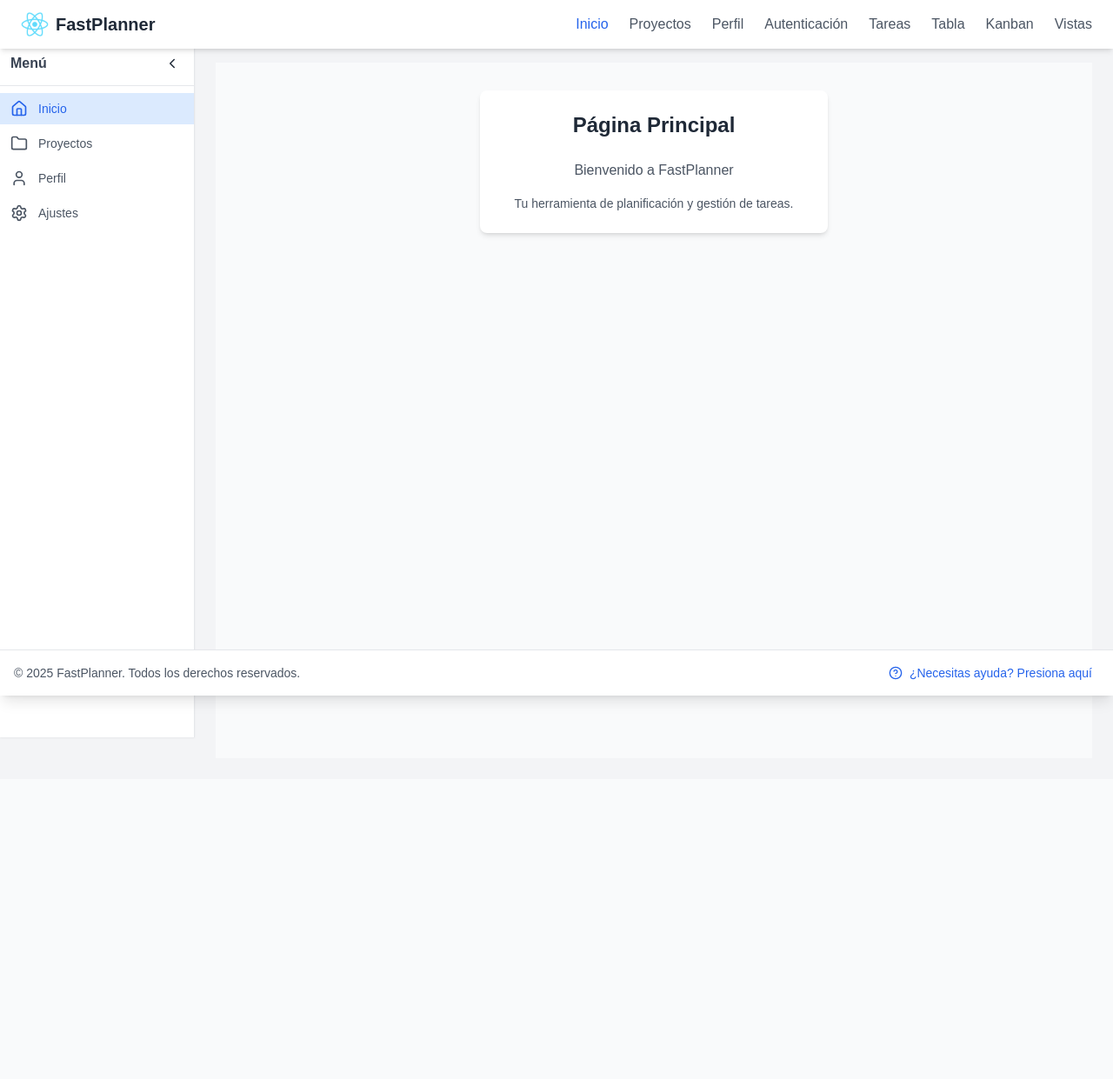
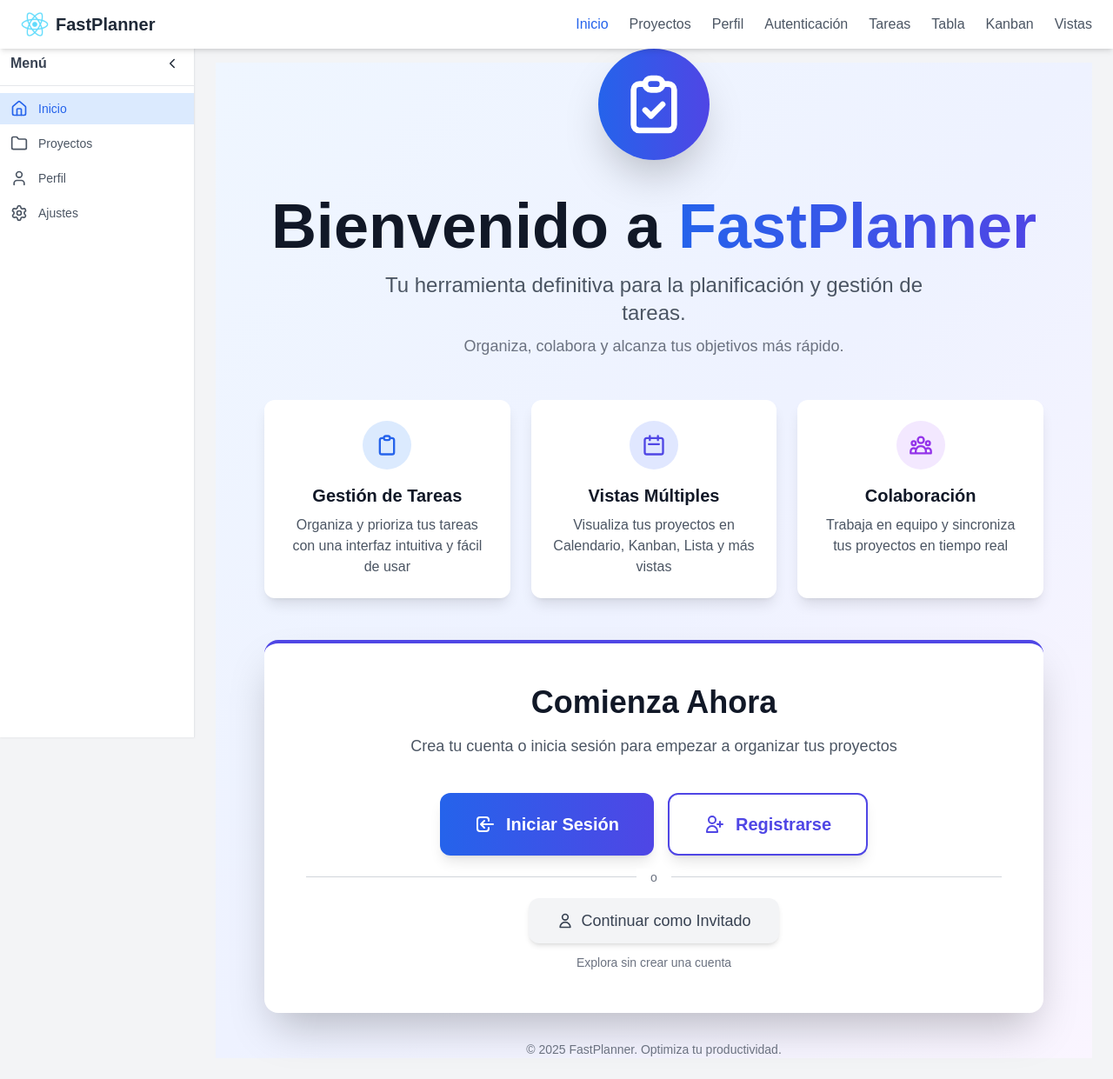
Before and after one commit to JorgeFierroo/FastPlanner, a React (Create React App) app in the folder frontend/: page / in a window 1280 px wide. Shown: the whole page at 87% size. Before the commit the page ends 896 px from the top, so only its background shows below. Built offline with nearby package versions, Linux system fonts and the light colour scheme; the HTML template or start-up script is replaced by a standard one.

Commit message:
pagina de bienvenida

```diff
--- a/frontend/src/App.tsx
+++ b/frontend/src/App.tsx
@@ -1,6 +1,7 @@
 import React from "react";
 import { BrowserRouter as Router, Routes, Route } from "react-router-dom";
 import Layout from "./components/Layout";
+import Welcome from './pages/Welcome';
 import Auth from './pages/Auth';
 import Projects from "./pages/Projects";
 import Profile from "./pages/Profile";
@@ -17,8 +18,9 @@ function App() {
     <Router>
       <Layout>
         <Routes>
-          <Route path="/" element={<HomePage />} />
+          <Route path="/" element={<Welcome />} />
           <Route path="/auth" element={<Auth />} />
+          <Route path="/home" element={<HomePage />} />
           <Route path="/projects" element={<Projects />} />
           <Route path="/profile" element={<Profile />} />
           <Route path="/tasks" element={<TaskPage />} />
--- /dev/null
+++ b/frontend/src/pages/Welcome.tsx
@@ -0,0 +1,150 @@
+import React from 'react';
+import { useNavigate } from 'react-router-dom';
+
+const Welcome: React.FC = () => {
+  const navigate = useNavigate();
+
+  const handleLogin = () => {
+    navigate('/auth');
+  };
+
+  const handleGuestAccess = () => {
+    // Navegar a la página principal como invitado
+    navigate('/home');
+  };
+
+  return (
+    <div className="min-h-screen bg-gradient-to-br from-blue-50 via-indigo-50 to-purple-50 flex items-center justify-center px-4">
+      <div className="max-w-4xl w-full">
+        {/* Hero Section */}
+        <div className="text-center mb-12">
+          {/* Logo o Icon */}
+          <div className="mb-6 flex justify-center animate-bounce">
+            <div className="bg-gradient-to-r from-blue-600 to-indigo-600 text-white rounded-full p-6 shadow-2xl">
+              <svg
+                className="w-20 h-20"
+                fill="none"
+                stroke="currentColor"
+                viewBox="0 0 24 24"
+              >
+                <path
+                  strokeLinecap="round"
+                  strokeLinejoin="round"
+                  strokeWidth={2}
+                  d="M9 5H7a2 2 0 00-2 2v12a2 2 0 002 2h10a2 2 0 002-2V7a2 2 0 00-2-2h-2M9 5a2 2 0 002 2h2a2 2 0 002-2M9 5a2 2 0 012-2h2a2 2 0 012 2m-6 9l2 2 4-4"
+                />
+              </svg>
+            </div>
+          </div>
+
+          <h1 className="text-6xl md:text-7xl font-bold text-gray-900 mb-4">
+            Bienvenido a <span className="text-transparent bg-clip-text bg-gradient-to-r from-blue-600 to-indigo-600">FastPlanner</span>
+          </h1>
+
+          <p className="text-2xl text-gray-600 mb-12 max-w-2xl mx-auto">
+            Tu herramienta definitiva para la planificación y gestión de tareas.
+            <br />
+            <span className="text-lg text-gray-500 mt-2 block">Organiza, colabora y alcanza tus objetivos más rápido.</span>
+          </p>
+        </div>
+
+        {/* Features Grid */}
+        <div className="grid md:grid-cols-3 gap-6 mb-12">
+          <div className="bg-white rounded-xl shadow-lg p-6 transform hover:scale-105 transition-all duration-300 hover:shadow-2xl">
+            <div className="bg-blue-100 rounded-full w-14 h-14 flex items-center justify-center mb-4 mx-auto">
+              <svg className="w-7 h-7 text-blue-600" fill="none" stroke="currentColor" viewBox="0 0 24 24">
+                <path strokeLinecap="round" strokeLinejoin="round" strokeWidth={2} d="M9 5H7a2 2 0 00-2 2v12a2 2 0 002 2h10a2 2 0 002-2V7a2 2 0 00-2-2h-2M9 5a2 2 0 002 2h2a2 2 0 002-2M9 5a2 2 0 012-2h2a2 2 0 012 2" />
+              </svg>
+            </div>
+            <h3 className="text-xl font-semibold text-gray-900 mb-2 text-center">Gestión de Tareas</h3>
+            <p className="text-gray-600 text-center">Organiza y prioriza tus tareas con una interfaz intuitiva y fácil de usar</p>
+          </div>
+
+          <div className="bg-white rounded-xl shadow-lg p-6 transform hover:scale-105 transition-all duration-300 hover:shadow-2xl">
+            <div className="bg-indigo-100 rounded-full w-14 h-14 flex items-center justify-center mb-4 mx-auto">
+              <svg className="w-7 h-7 text-indigo-600" fill="none" stroke="currentColor" viewBox="0 0 24 24">
+                <path strokeLinecap="round" strokeLinejoin="round" strokeWidth={2} d="M8 7V3m8 4V3m-9 8h10M5 21h14a2 2 0 002-2V7a2 2 0 00-2-2H5a2 2 0 00-2 2v12a2 2 0 002 2z" />
+              </svg>
+            </div>
+            <h3 className="text-xl font-semibold text-gray-900 mb-2 text-center">Vistas Múltiples</h3>
+            <p className="text-gray-600 text-center">Visualiza tus proyectos en Calendario, Kanban, Lista y más vistas</p>
+          </div>
+
+          <div className="bg-white rounded-xl shadow-lg p-6 transform hover:scale-105 transition-all duration-300 hover:shadow-2xl">
+            <div className="bg-purple-100 rounded-full w-14 h-14 flex items-center justify-center mb-4 mx-auto">
+              <svg className="w-7 h-7 text-purple-600" fill="none" stroke="currentColor" viewBox="0 0 24 24">
+                <path strokeLinecap="round" strokeLinejoin="round" strokeWidth={2} d="M17 20h5v-2a3 3 0 00-5.356-1.857M17 20H7m10 0v-2c0-.656-.126-1.283-.356-1.857M7 20H2v-2a3 3 0 015.356-1.857M7 20v-2c0-.656.126-1.283.356-1.857m0 0a5.002 5.002 0 019.288 0M15 7a3 3 0 11-6 0 3 3 0 016 0zm6 3a2 2 0 11-4 0 2 2 0 014 0zM7 10a2 2 0 11-4 0 2 2 0 014 0z" />
+              </svg>
+            </div>
+            <h3 className="text-xl font-semibold text-gray-900 mb-2 text-center">Colaboración</h3>
+            <p className="text-gray-600 text-center">Trabaja en equipo y sincroniza tus proyectos en tiempo real</p>
+          </div>
+        </div>
+
+        {/* Call to Action Card */}
+        <div className="bg-white rounded-2xl shadow-2xl p-8 md:p-12 border-t-4 border-indigo-600">
+          <h2 className="text-4xl font-bold text-center text-gray-900 mb-4">
+            Comienza Ahora
+          </h2>
+          <p className="text-center text-gray-600 mb-10 text-lg">
+            Crea tu cuenta o inicia sesión para empezar a organizar tus proyectos
+          </p>
+
+          {/* Botones principales */}
+          <div className="flex flex-col sm:flex-row gap-4 justify-center mb-6">
+            <button
+              onClick={handleLogin}
+              className="group px-10 py-5 bg-gradient-to-r from-blue-600 to-indigo-600 text-white text-xl font-semibold rounded-xl shadow-lg hover:shadow-2xl transform hover:scale-105 transition-all duration-300 flex items-center justify-center gap-3"
+            >
+              <svg className="w-6 h-6 group-hover:animate-pulse" fill="none" stroke="currentColor" viewBox="0 0 24 24">
+                <path strokeLinecap="round" strokeLinejoin="round" strokeWidth={2} d="M11 16l-4-4m0 0l4-4m-4 4h14m-5 4v1a3 3 0 01-3 3H6a3 3 0 01-3-3V7a3 3 0 013-3h7a3 3 0 013 3v1" />
+              </svg>
+              Iniciar Sesión
+            </button>
+
+            <button
+              onClick={handleLogin}
+              className="group px-10 py-5 bg-white text-indigo-600 text-xl font-semibold rounded-xl border-2 border-indigo-600 shadow-lg hover:bg-indigo-50 hover:shadow-2xl transform hover:scale-105 transition-all duration-300 flex items-center justify-center gap-3"
+            >
+              <svg className="w-6 h-6 group-hover:animate-pulse" fill="none" stroke="currentColor" viewBox="0 0 24 24">
+                <path strokeLinecap="round" strokeLinejoin="round" strokeWidth={2} d="M18 9v3m0 0v3m0-3h3m-3 0h-3m-2-5a4 4 0 11-8 0 4 4 0 018 0zM3 20a6 6 0 0112 0v1H3v-1z" />
+              </svg>
+              Registrarse
+            </button>
+          </div>
+
+          {/* Separador */}
+          <div className="relative flex items-center justify-center my-6">
+            <div className="border-t border-gray-300 w-full"></div>
+            <span className="px-4 bg-white text-gray-500 text-sm absolute">o</span>
+          </div>
+
+          {/* Botón de invitado */}
+          <div className="text-center">
+            <button
+              onClick={handleGuestAccess}
+              className="group px-8 py-3 bg-gray-100 text-gray-700 text-lg font-medium rounded-xl hover:bg-gray-200 transform hover:scale-105 transition-all duration-300 inline-flex items-center justify-center gap-2 shadow-md hover:shadow-lg"
+            >
+              <svg className="w-5 h-5 group-hover:rotate-12 transition-transform" fill="none" stroke="currentColor" viewBox="0 0 24 24">
+                <path strokeLinecap="round" strokeLinejoin="round" strokeWidth={2} d="M16 7a4 4 0 11-8 0 4 4 0 018 0zM12 14a7 7 0 00-7 7h14a7 7 0 00-7-7z" />
+              </svg>
+              Continuar como Invitado
+            </button>
+            <p className="text-gray-500 text-sm mt-3">
+              Explora sin crear una cuenta
+            </p>
+          </div>
+        </div>
+
+        {/* Footer info */}
+        <div className="text-center mt-8 text-gray-500">
+          <p className="text-sm">
+            © 2025 FastPlanner. Optimiza tu productividad.
+          </p>
+        </div>
+      </div>
+    </div>
+  );
+};
+
+export default Welcome;
```
